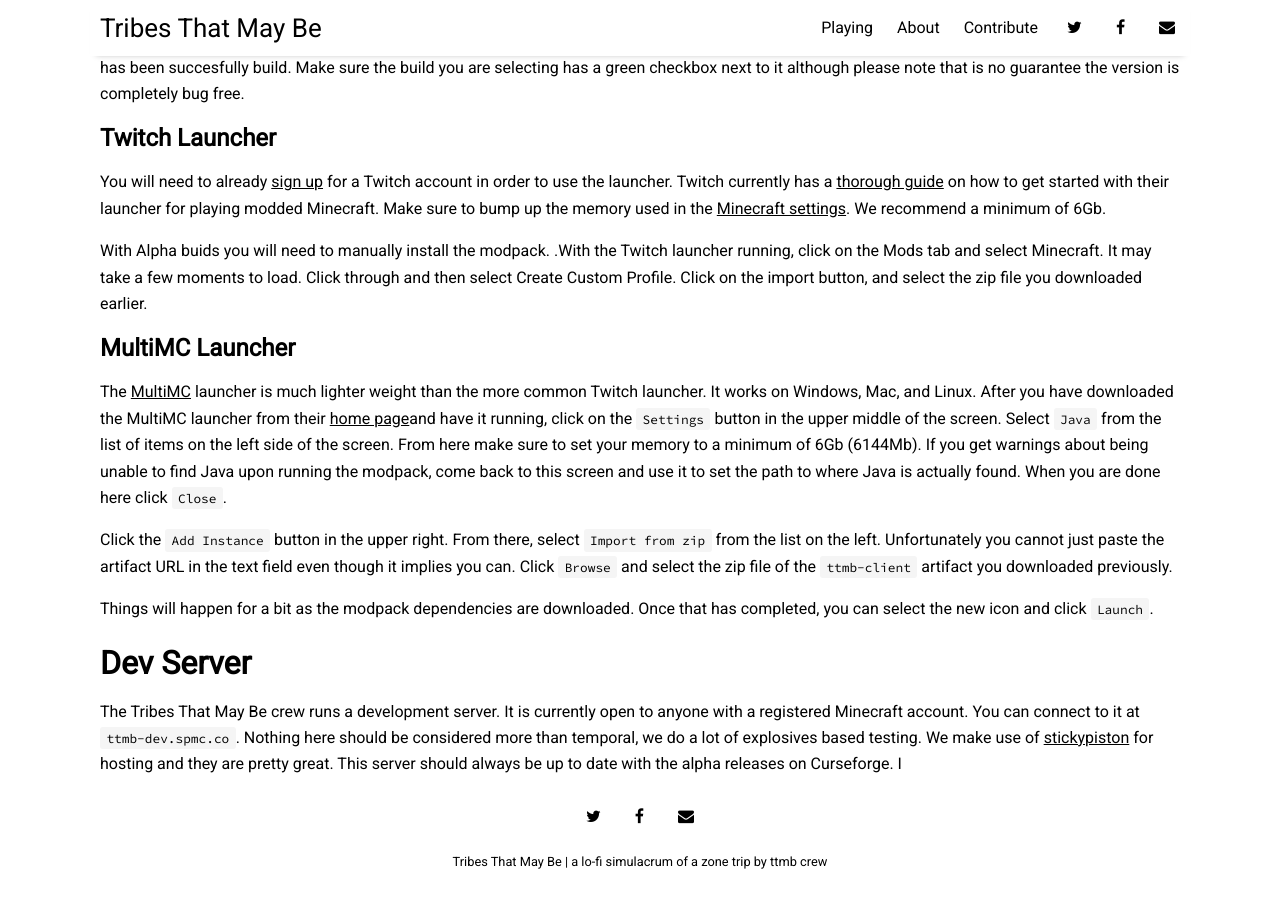
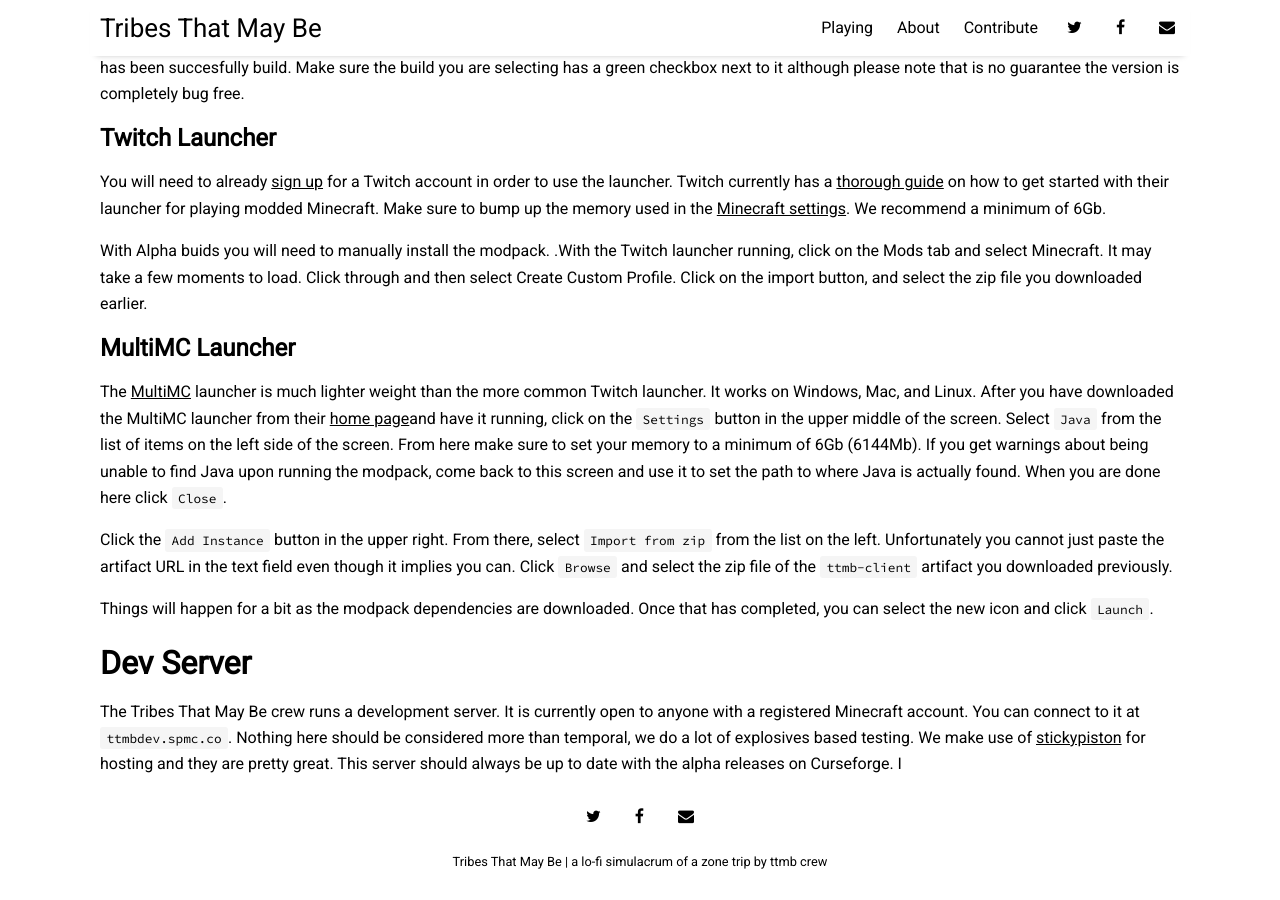
Before and after one commit to tribesthatmaybe/tribesthatmaybe.github.io, a Jekyll site: the page built from pages/playing.md, in a window 1280 px wide and 900 px high, scrolled down 859 px. Built offline with Jekyll 4.4.1, drawn with Linux system fonts in a browser that asks for light colours; nearby versions of some CDN libraries.

Commit message:
Fixed dev server url

```diff
--- a/pages/playing.md
+++ b/pages/playing.md
@@ -43,4 +43,4 @@ Things will happen for a bit as the modpack dependencies are downloaded. Once th
 
 # Dev Server
 
-The Tribes That May Be crew runs a development server. It is currently open to anyone with a registered Minecraft account. You can connect to it at `ttmb-dev.spmc.co`. Nothing here should be considered more than temporal, we do a lot of explosives based testing. We make use of [stickypiston](https://stickypiston.co/) for hosting and they are pretty great. This server should always be up to date with the alpha releases on Curseforge. I
+The Tribes That May Be crew runs a development server. It is currently open to anyone with a registered Minecraft account. You can connect to it at `ttmbdev.spmc.co`. Nothing here should be considered more than temporal, we do a lot of explosives based testing. We make use of [stickypiston](https://stickypiston.co/) for hosting and they are pretty great. This server should always be up to date with the alpha releases on Curseforge. I
```
